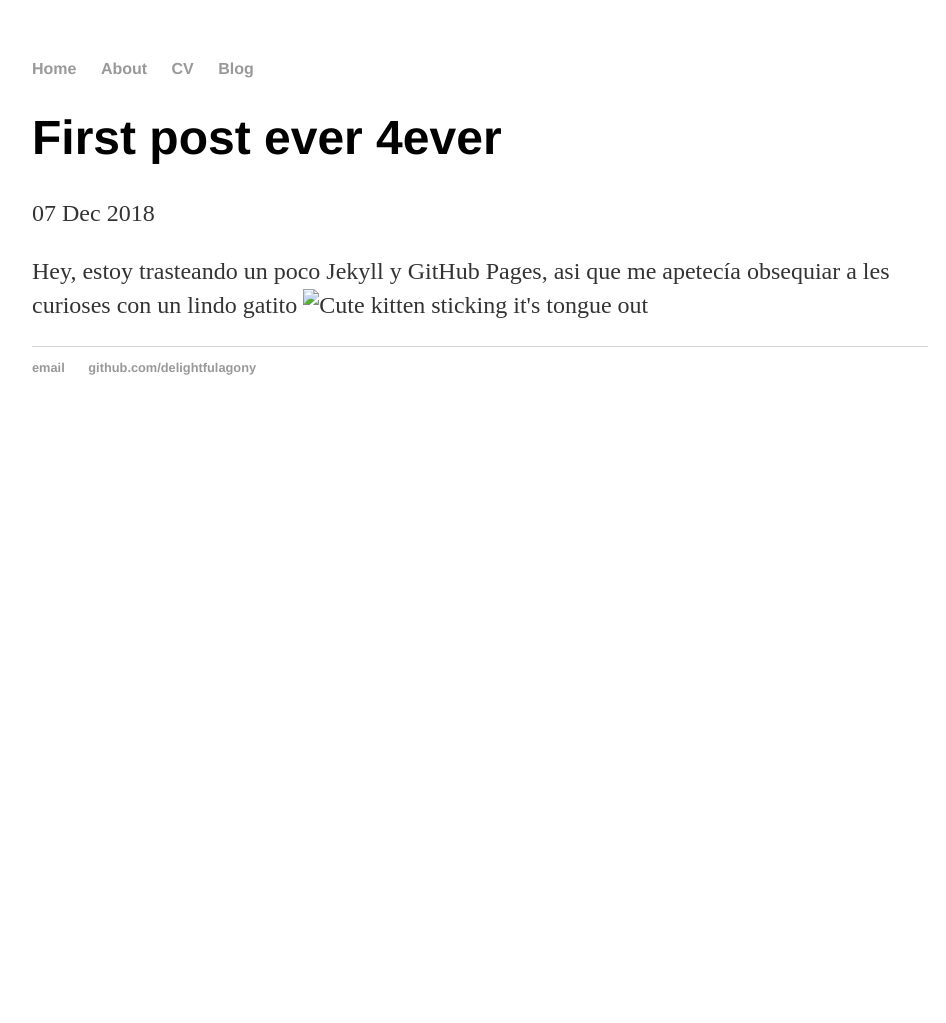
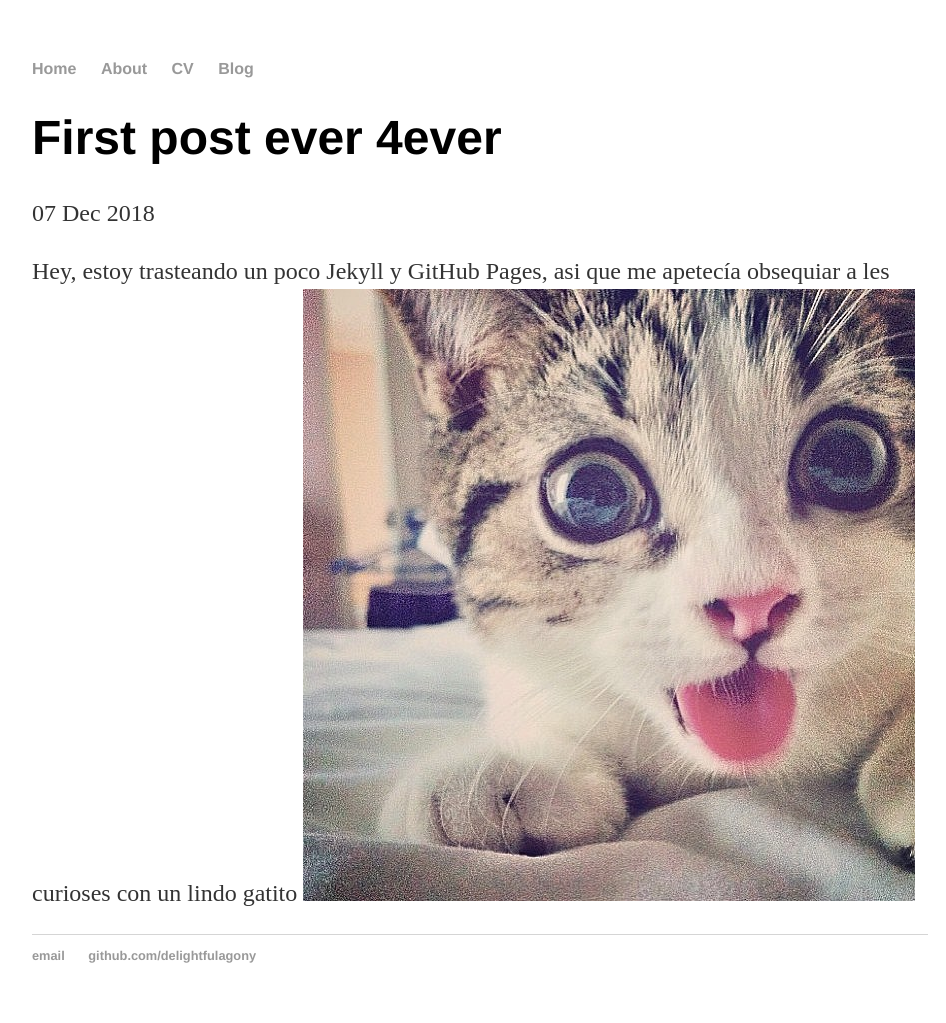
Before and after one commit to delightfulagony/delightfulagony.github.io, a Jekyll site: the page built from _posts/2018-12-07-first-post.md, in a window 1280 px wide. Shown: the whole page, without its empty margins (160-1106 px from the left). Built offline with Jekyll 4.4.1, drawn with Linux system fonts in a browser that asks for light colours; before the commit the page ends 900 px from its top, so only the background shows below that.

Commit message:
Añado un lindo gatito

```diff
--- a/_posts/2018-12-07-first-post.md
+++ b/_posts/2018-12-07-first-post.md
@@ -5,4 +5,4 @@ date: 2018-12-07
 ---
 
 Hey, estoy trasteando un poco Jekyll y GitHub Pages, asi que me apetecía obsequiar a les curioses con un lindo gatito
-![Cute kitten sticking it's tongue out](../assets/images/kitty-tongue.jpg)
+![Cute kitten sticking it's tongue out](https://raw.githubusercontent.com/delightfulagony/delightfulagony.github.io/master/assets/images/kitty-tongue.jpg)
```
